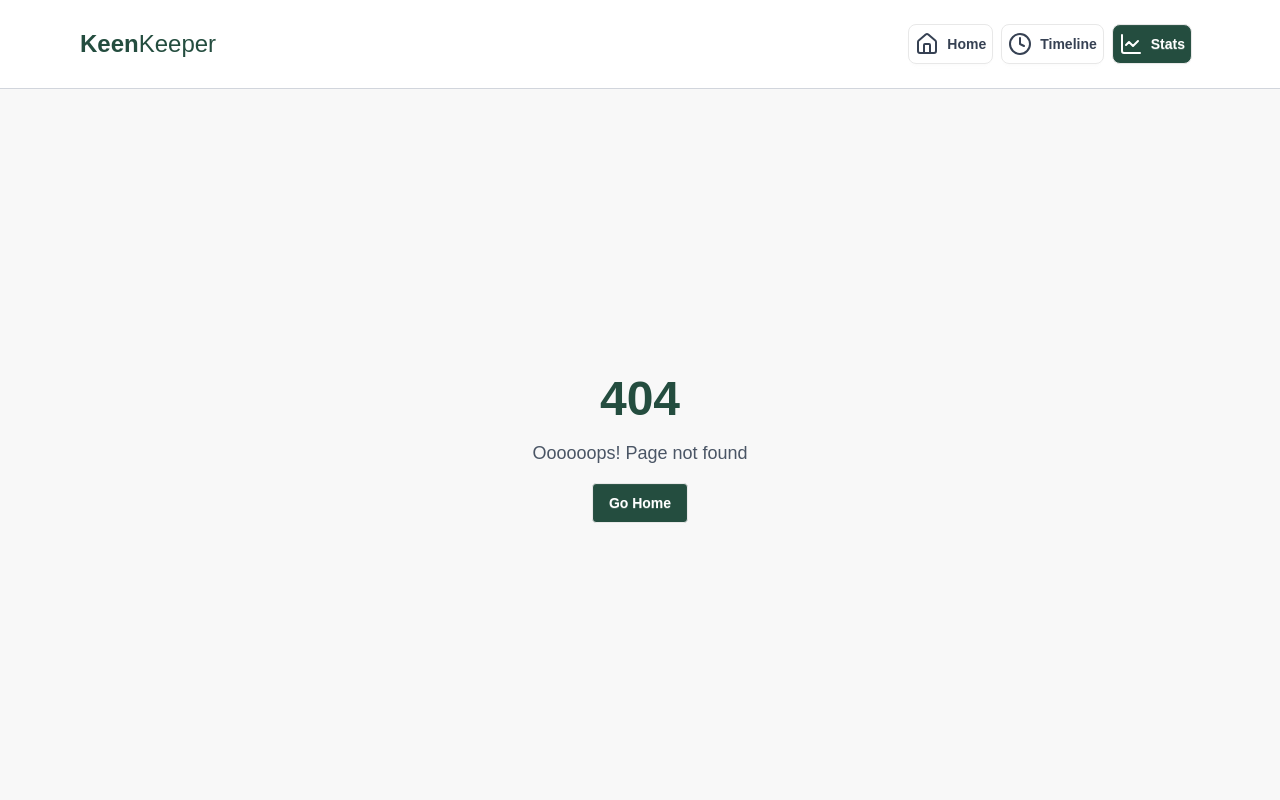
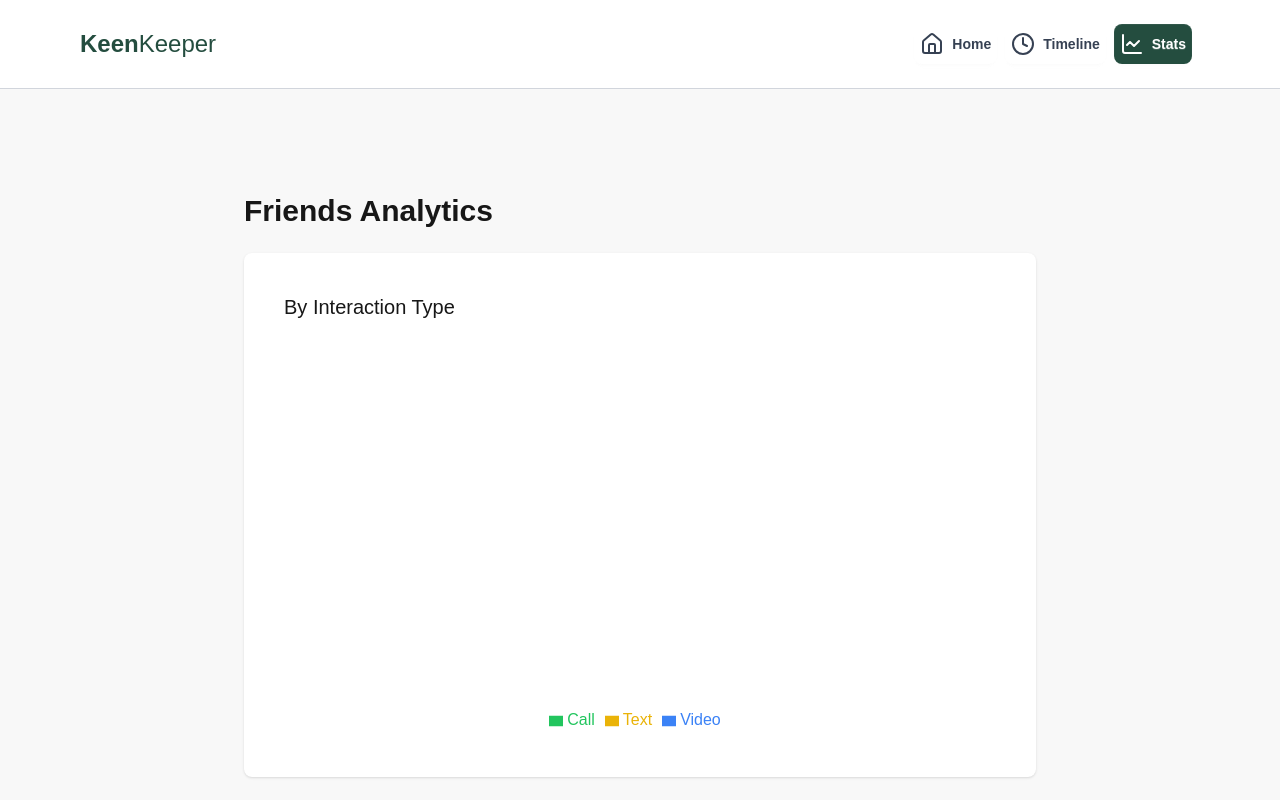
Before and after one commit to supayangit/KeenKeeper, a Next.js app: page /stats in a window 1280 px wide. Before the commit this address had no page. Shown: the top 800 px of the page. Built offline with nearby package versions, Linux system fonts and the light colour scheme.

Commit message:
stats chart added

```diff
--- a/package.json
+++ b/package.json
@@ -16,7 +16,8 @@
     "react": "19.2.4",
     "react-dom": "19.2.4",
     "react-icons": "^5.6.0",
-    "react-toastify": "^11.0.5"
+    "react-toastify": "^11.0.5",
+    "recharts": "^3.8.1"
   },
   "devDependencies": {
     "@tailwindcss/postcss": "^4.2.2",
--- a/src/app/components/FriendActions.jsx
+++ b/src/app/components/FriendActions.jsx
@@ -16,7 +16,7 @@ export default function FriendActions({ friend }) {
         // get existing timeline
         const existing = JSON.parse(localStorage.getItem("timeline")) || [];
 
-        // adding new event
+        // adding new event in local storage
         const updated = [newEvent, ...existing];
 
         localStorage.setItem("timeline", JSON.stringify(updated));
--- a/src/app/components/Header.jsx
+++ b/src/app/components/Header.jsx
@@ -19,7 +19,7 @@ const Header = () => {
 
     // Dynamic class for active
     const navClass = (path) =>
-        `btn rounded-box p-1.5 flex items-center gap-2 transition-all ${
+        `btn border-none rounded-box p-1.5 flex items-center gap-2 transition-all ${
             isActive(path)
                 ? "bg-[#244D3F] text-white"
                 : "bg-transparent text-gray-700 hover:bg-gray-100"
--- a/src/app/friend/[id]/test.jsx
+++ b/src/app/friend/[id]/test.jsx
@@ -1,11 +1,6 @@
-import React from 'react';
+    const [timeline, setTimeline] = useState([]);
 
-const test = () => {
-    return (
-        <div>
-
-        </div>
-    );
-};
-
-export default test;
+    useEffect(() => {
+        const data = JSON.parse(localStorage.getItem("timeline")) || [];
+        setTimeline(data);
+    }, []);
--- /dev/null
+++ b/src/app/stats/page.jsx
@@ -0,0 +1,70 @@
+"use client";
+import React, { useState, useEffect } from "react";
+import { PieChart, Pie, Cell, Tooltip, Legend } from "recharts";
+
+const StatsPage = () => {
+    const [timeline, setTimeline] = useState([]);
+
+    useEffect(() => {
+        const data = JSON.parse(localStorage.getItem("timeline")) || [];
+        setTimeline(data);
+    }, []);
+
+    // Count types
+    const counts = {
+        call: 0,
+        text: 0,
+        video: 0,
+    };
+
+    timeline.forEach(item => {
+        if (counts[item.type] !== undefined) {
+            counts[item.type]++;
+        }
+    });
+
+    // Convert to chart data
+    const chartData = [
+        { name: "Call", value: counts.call },
+        { name: "Text", value: counts.text },
+        { name: "Video", value: counts.video },
+    ];
+
+    const COLORS = ["#22c55e", "#eab308", "#3b82f6"];
+
+    return (
+        <div className="p-6 space-y-6">
+            <h1 className="text-3xl font-bold">Friends Analytics</h1>
+
+            <div className="flex flex-col justify-center items-center gap-4 w-full bg-white rounded-box p-10 shadow-sm">
+
+                <div className="flex w-full items-left">
+                    <h2 className="text-xl font-medium">
+                    By Interaction Type
+                </h2>
+                </div>
+
+                <PieChart width={400} height={400}>
+                    <Pie
+                        data={chartData}
+                        cx="50%"
+                        cy="50%"
+                        innerRadius={70}  //donut
+                        outerRadius={120}
+                        dataKey="value"
+                        label
+                    >
+                        {chartData.map((entry, index) => (
+                            <Cell key={index} fill={COLORS[index]} />
+                        ))}
+                    </Pie>
+
+                    <Tooltip />
+                    <Legend />
+                </PieChart>
+            </div>
+        </div>
+    );
+};
+
+export default StatsPage;
--- a/src/app/timeline/page.jsx
+++ b/src/app/timeline/page.jsx
@@ -25,7 +25,7 @@ export default function TimelinePage() {
 
     return (
         <div className="p-6 space-y-4">
-            <h1 className="text-2xl font-bold">Timeline</h1>
+            <h1 className="text-3xl font-bold">Timeline</h1>
 
             {/* Filter Menu */}
             <div className="flex gap-2">
```
Also changed, not shown: 1 other file (tests, documents, lock files or other folders).
